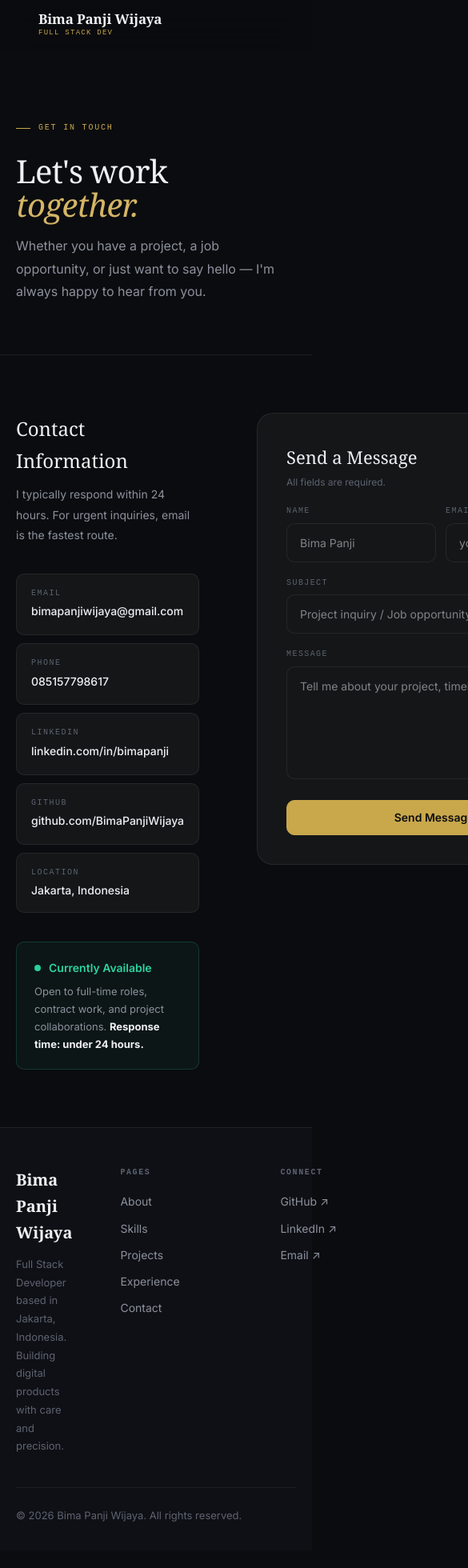
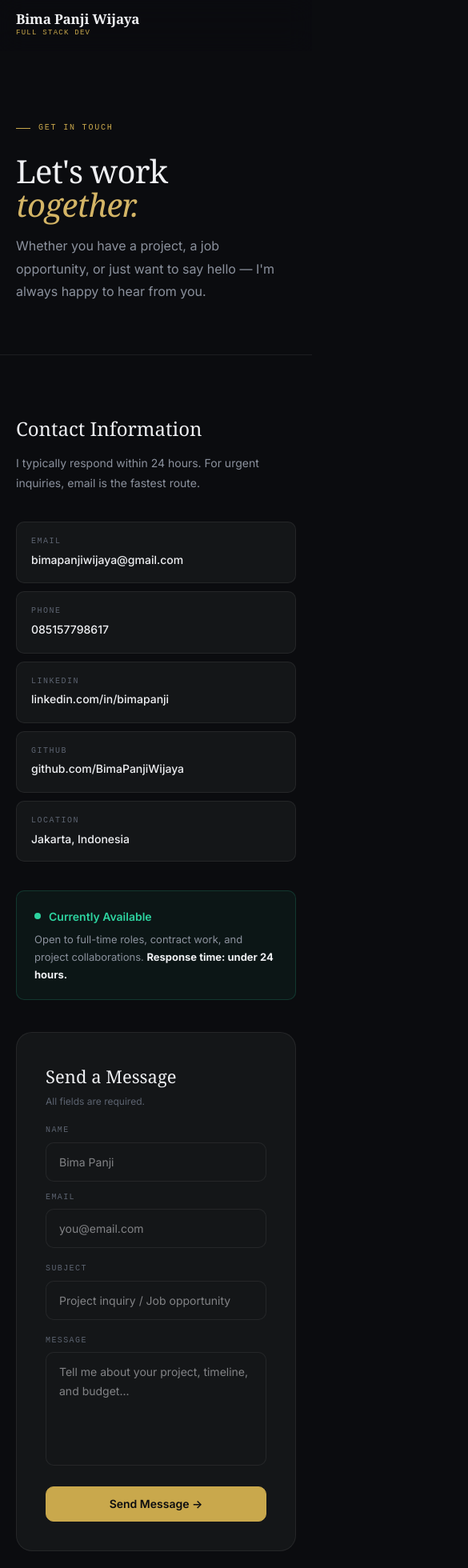
Before and after one commit to BimaPanjiWijaya/Profile, a Next.js app in the folder client/: page /contact in a window 390 px wide. Shown: the top 1960 px of the page at 80% size, 585 px wide, since content can reach past the window. Before the commit the page ends 1938 px from the top, so only its background shows below. Built offline with nearby package versions, Linux system fonts and the light colour scheme.

Commit message:
Mobile friendly

```diff
--- a/client/app/contact/page.tsx
+++ b/client/app/contact/page.tsx
@@ -109,15 +109,7 @@ export default function ContactPage() {
 
       {/* ── CONTENT ── */}
       <section style={{ padding: "72px 0" }}>
-        <div
-          className="container"
-          style={{
-            display: "grid",
-            gridTemplateColumns: "1fr 460px",
-            gap: "72px",
-            alignItems: "start",
-          }}
-        >
+        <div className="container grid-contact">
           {/* Left: Contact info */}
           <div>
             <h2
@@ -324,13 +316,7 @@ export default function ContactPage() {
                   </p>
                 </div>
 
-                <div
-                  style={{
-                    display: "grid",
-                    gridTemplateColumns: "1fr 1fr",
-                    gap: "12px",
-                  }}
-                >
+                <div className="form-row-2">
                   <div>
                     <label
                       style={{
--- a/client/app/experience/page.tsx
+++ b/client/app/experience/page.tsx
@@ -105,14 +105,7 @@ export default function ExperiencePage() {
                   }}
                 />
 
-                <div
-                  style={{
-                    display: "grid",
-                    gridTemplateColumns: "1fr auto",
-                    gap: "24px",
-                    alignItems: "start",
-                  }}
-                >
+                <div className="card-row">
                   <div>
                     {/* Role & badge */}
                     <div
@@ -247,15 +240,12 @@ export default function ExperiencePage() {
             {education.map((ed) => (
               <div
                 key={ed.school}
+                className="card-row"
                 style={{
                   background: "var(--surface)",
                   border: "1px solid var(--border)",
                   borderRadius: "var(--radius-lg)",
                   padding: "28px 36px",
-                  display: "grid",
-                  gridTemplateColumns: "1fr auto",
-                  gap: "24px",
-                  alignItems: "start",
                   position: "relative",
                   overflow: "hidden",
                 }}
--- a/client/app/globals.css
+++ b/client/app/globals.css
@@ -305,6 +305,77 @@ img, svg {
 .h-text { transition: color var(--transition); }
 .h-text:hover { color: var(--text) !important; }
 
+/* ─── LAYOUT UTILITIES ─── */
+.grid-auto-2 {
+  display: grid;
+  grid-template-columns: 1fr 280px;
+  gap: 80px;
+  align-items: start;
+}
+
+.grid-auto-3 {
+  display: grid;
+  grid-template-columns: repeat(3, 1fr);
+  gap: 20px;
+}
+
+.grid-contact {
+  display: grid;
+  grid-template-columns: 1fr 460px;
+  gap: 72px;
+  align-items: start;
+}
+
+.grid-footer {
+  display: grid;
+  grid-template-columns: 1fr 140px 140px;
+  gap: 60px;
+  align-items: start;
+  margin-bottom: 40px;
+}
+
+.card-row {
+  display: grid;
+  grid-template-columns: 1fr auto;
+  gap: 24px;
+  align-items: start;
+}
+
+.form-row-2 {
+  display: grid;
+  grid-template-columns: 1fr 1fr;
+  gap: 12px;
+}
+
+.nav-inner {
+  max-width: var(--max-w);
+  margin: 0 auto;
+  padding: 0 48px;
+  height: 100%;
+  display: flex;
+  align-items: center;
+  justify-content: space-between;
+}
+
+.stats-row {
+  display: flex;
+  gap: 0;
+  border-top: 1px solid var(--border);
+  padding-top: 32px;
+}
+
+.stat-item {
+  padding-right: 44px;
+  margin-right: 44px;
+  border-right: 1px solid var(--border);
+}
+
+.stat-item:last-child {
+  padding-right: 0;
+  margin-right: 0;
+  border-right: none;
+}
+
 /* ─── RESPONSIVE ─── */
 .mobile-burger {
   display: none !important;
@@ -318,10 +389,53 @@ img, svg {
   .container {
     padding: 0 20px;
   }
+  .nav-inner {
+    padding: 0 20px;
+  }
   .mobile-burger {
     display: flex !important;
   }
   .desktop-nav {
     display: none !important;
   }
+  .grid-auto-2 {
+    grid-template-columns: 1fr;
+    gap: 32px;
+  }
+  .grid-auto-3 {
+    grid-template-columns: repeat(2, 1fr);
+    gap: 16px;
+  }
+  .grid-contact {
+    grid-template-columns: 1fr;
+    gap: 40px;
+  }
+  .card-row {
+    grid-template-columns: 1fr;
+    gap: 12px;
+  }
 }
+
+@media (max-width: 640px) {
+  .grid-auto-3 {
+    grid-template-columns: 1fr;
+  }
+  .grid-footer {
+    grid-template-columns: 1fr;
+    gap: 24px;
+    margin-bottom: 24px;
+  }
+  .form-row-2 {
+    grid-template-columns: 1fr;
+  }
+  .stats-row {
+    flex-wrap: wrap;
+    gap: 20px;
+  }
+  .stat-item {
+    flex: 1 1 80px;
+    padding-right: 0;
+    margin-right: 0;
+    border-right: none;
+  }
+}
--- a/client/app/page.tsx
+++ b/client/app/page.tsx
@@ -114,28 +114,13 @@ export default function Home() {
           </div>
 
           {/* Stats */}
-          <div
-            className="anim-up d4"
-            style={{
-              display: "flex",
-              gap: "0",
-              borderTop: "1px solid var(--border)",
-              paddingTop: "32px",
-            }}
-          >
+          <div className="anim-up d4 stats-row">
             {[
               ["2+", "Years Experience"],
               ["5+", "Projects Built"],
               ["2+", "Companies"],
-            ].map(([n, l], i) => (
-              <div
-                key={l}
-                style={{
-                  paddingRight: "44px",
-                  marginRight: "44px",
-                  borderRight: i < 2 ? "1px solid var(--border)" : "none",
-                }}
-              >
+            ].map(([n, l]) => (
+              <div key={l} className="stat-item">
                 <div
                   style={{
                     fontFamily: "var(--serif)",
@@ -173,15 +158,7 @@ export default function Home() {
           borderBottom: "1px solid var(--border)",
         }}
       >
-        <div
-          className="container"
-          style={{
-            display: "grid",
-            gridTemplateColumns: "1fr 280px",
-            gap: "80px",
-            alignItems: "start",
-          }}
-        >
+        <div className="container grid-auto-2">
           {/* Text */}
           <div>
             <p className="label" style={{ marginBottom: "20px" }}>
--- a/client/app/projects/page.tsx
+++ b/client/app/projects/page.tsx
@@ -110,14 +110,7 @@ export default function ProjectsPage() {
                   }}
                 />
 
-                <div
-                  style={{
-                    display: "grid",
-                    gridTemplateColumns: "1fr auto",
-                    gap: "24px",
-                    alignItems: "start",
-                  }}
-                >
+                <div className="card-row">
                   <div>
                     {/* Header row */}
                     <div
--- a/client/app/skills/page.tsx
+++ b/client/app/skills/page.tsx
@@ -101,13 +101,7 @@ export default function SkillsPage() {
         style={{ padding: "72px 0", borderBottom: "1px solid var(--border)" }}
       >
         <div className="container">
-          <div
-            style={{
-              display: "grid",
-              gridTemplateColumns: "repeat(3, 1fr)",
-              gap: "20px",
-            }}
-          >
+          <div className="grid-auto-3">
             {categories.map((cat) => (
               <div
                 key={cat.label}
--- a/client/components/Footer.tsx
+++ b/client/components/Footer.tsx
@@ -25,15 +25,7 @@ export default function Footer() {
       }}
     >
       <div className="container">
-        <div
-          style={{
-            display: "grid",
-            gridTemplateColumns: "1fr 140px 140px",
-            gap: "60px",
-            alignItems: "start",
-            marginBottom: "40px",
-          }}
-        >
+        <div className="grid-footer">
           <div>
             <Link href="/" style={{ display: "block", marginBottom: "12px" }}>
               <span
--- a/client/components/Navbar.tsx
+++ b/client/components/Navbar.tsx
@@ -47,17 +47,7 @@ export default function Navbar() {
           transition: "background 0.3s ease, border-color 0.3s ease",
         }}
       >
-        <div
-          style={{
-            maxWidth: "var(--max-w)",
-            margin: "0 auto",
-            padding: "0 48px",
-            height: "100%",
-            display: "flex",
-            alignItems: "center",
-            justifyContent: "space-between",
-          }}
-        >
+        <div className="nav-inner">
           {/* Logo */}
           <Link
             href="/"
```
